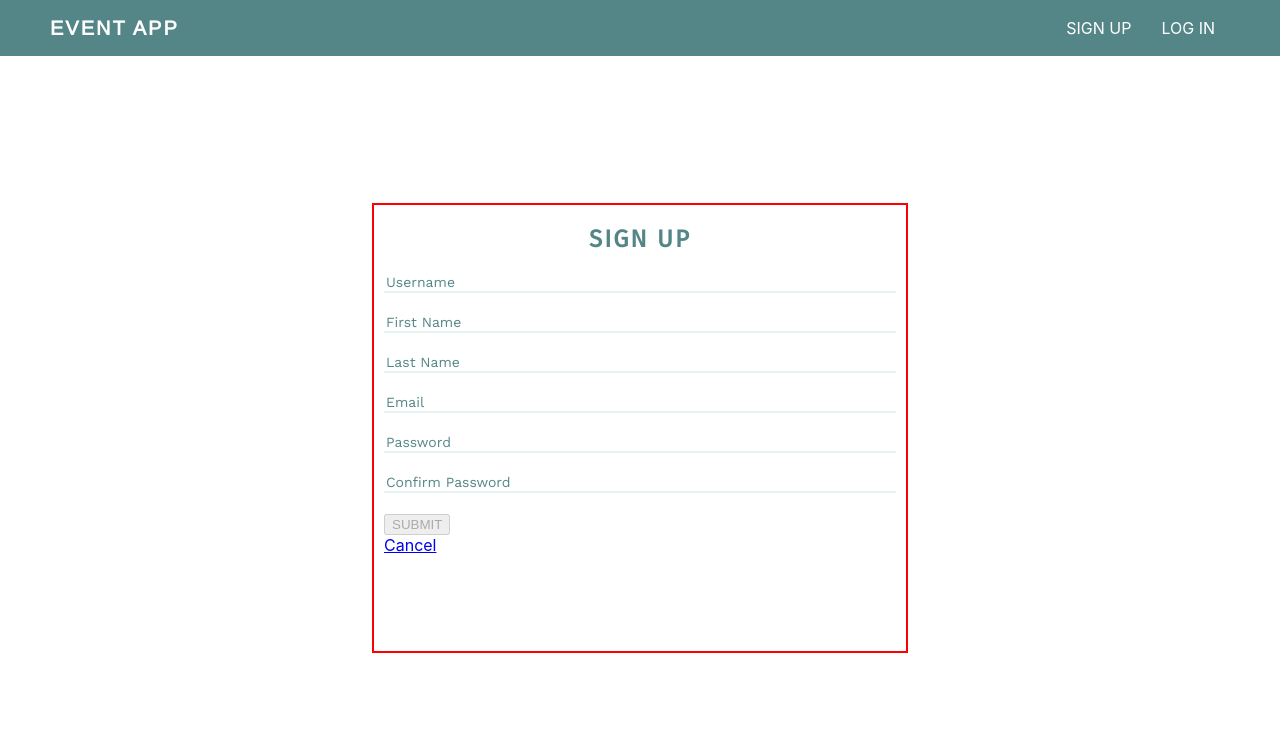
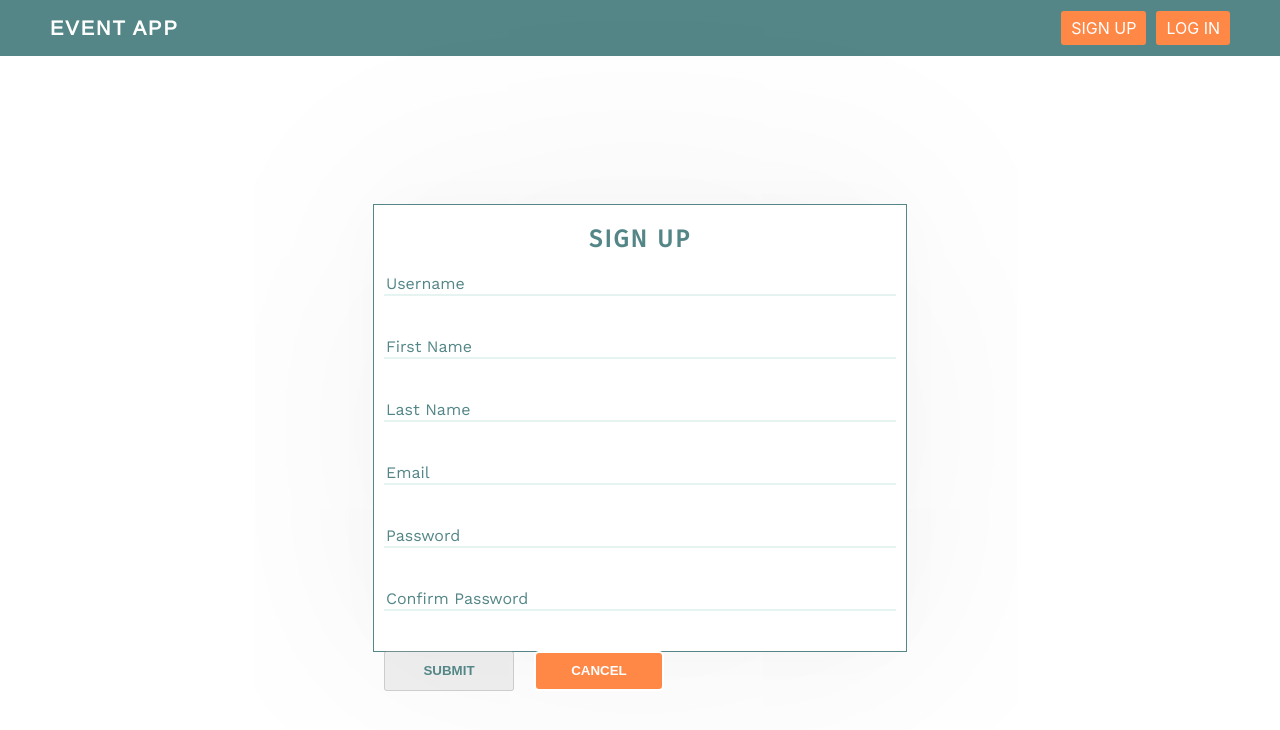
Before and after one commit to ManohisoaVicky/Project4-Event, a React (Create React App) app in the folder client/: page /signup in a window 1280 px wide. Shown: the top 730 px of the page. Built offline with nearby package versions, Linux system fonts and the light colour scheme.

Commit message:
added styling to buttons in signup page

```diff
--- a/client/src/components/FormElements/Button/Button.css
+++ b/client/src/components/FormElements/Button/Button.css
@@ -0,0 +1,98 @@
+:root {
+    --dark-blue: #548687;
+    --light-blue: #E6F4F1;
+    --aqua: #BEFCFD;
+    --orange: #FF8847;
+    --white: white;
+    --app-title: "Arimo";
+    --app-headers: "Fira Sans";
+    --app-text: "Work Sans";
+}
+
+.submit-btn {
+    min-width: 130px;
+    height: 40px;
+    color: #fff;
+    padding: 5px 10px;
+    font-weight: bold;
+    cursor: pointer;
+    transition: all 0.3s ease;
+    position: relative;
+    display: inline-block;
+    outline: none;
+    border-radius: 5px;
+    z-index: 0;
+    background: #fff;
+    overflow: hidden;
+    border: 2px solid var(--dark-blue);
+    color: var(--dark-blue);
+}
+
+.submit-btn:hover {
+    color: #fff;
+}
+
+.submit-btn:hover:after {
+    width: 100%;
+}
+
+.submit-btn:after {
+    content: "";
+    position: absolute;
+    z-index: -1;
+    transition: all 0.3s ease;
+    left: 0;
+    top: 0;
+    width: 0;
+    height: 100%;
+    background: var(--dark-blue);
+}
+
+.disabled {
+    min-width: 130px;
+    height: 40px;
+    color: var(--dark-blue);
+    padding: 5px 10px;
+    font-weight: bold;
+    cursor: not-allowed;
+}
+
+.cancel-btn {
+    min-width: 130px;
+    height: 40px;
+    color: var(--orange);
+    padding: 5px 10px;
+    font-weight: bold;
+    cursor: pointer;
+    transition: all 0.3s ease;
+    position: relative;
+    display: inline-block;
+    outline: none;
+    border-radius: 5px;
+    z-index: 0;
+    background: var(--orange);
+    overflow: hidden;
+    border: 2px solid var(--white);
+    color: var(--white);
+}
+
+.cancel-btn:hover {
+    color: var(--orange);
+    border: 2px solid var(--orange);
+}
+
+.cancel-btn:hover:after {
+    width: 100%;
+}
+
+.cancel-btn:after {
+    content: "";
+    position: absolute;
+    z-index: -1;
+    transition: all 0.3s ease;
+    left: 0;
+    top: 0;
+    width: 0;
+    height: 100%;
+    background: var(--white);
+}
--- a/client/src/components/FormElements/Button/Button.jsx
+++ b/client/src/components/FormElements/Button/Button.jsx
@@ -9,13 +9,15 @@ function Button(props) {
     <button onClick={props.handleDelete} >{props.text}</button>
   ) : props.text === "UPDATE" ? (
     <button onClick={props.toUpdatePage}>{props.text}</button>
-  ) : props.text === "SUBMIT" && (
-    <button type={props.type} disabled={props.isDisabled} >{props.text}</button>
+  ) : props.text === "SUBMIT" ? (
+    <button type={props.type} disabled={props.isDisabled} className={props.isDisabled ? "disabled" : "submit-btn"}>{props.text}</button>
+  ) : props.text === "CANCEL" && (
+    <button className='cancel-btn'>{props.text}</button>
   )
   return (
-    <div>
+    <>
       {button}
-    </div>
+    </>
   )
 }
 
--- a/client/src/components/FormElements/Input/Input.css
+++ b/client/src/components/FormElements/Input/Input.css
@@ -20,12 +20,12 @@
 .email,
 .password,
 .password_confirmation {
-    margin: 0px 0px 20px 0px;
+    margin: 0px 0px 40px 0px;
     border: none;
     border-bottom: 2px solid var(--light-blue);
     outline: none;
     color: var(--dark-blue);
-    font-size: 14px;
+    font-size: 16px;
     transition: 0.8s;
     font-family: var(--app-text);
 }
@@ -36,8 +36,6 @@
 .email:focus,
 .password:focus,
 .password_confirmation:focus {
-    font-size: 14px;
-    left: 0px;
     border-bottom: 2px solid var(--dark-blue);
 }
 
--- a/client/src/components/NavBar/NavBar.css
+++ b/client/src/components/NavBar/NavBar.css
@@ -5,6 +5,8 @@
     --orange: #FF8847;
     --white: white;
     --app-title: "Arimo";
+    --app-headers: "Fira Sans";
+    --app-text: "Work Sans";
 }
 
 .navBar-container {
@@ -32,6 +34,7 @@
 #user-link {
     color: var(--light-blue);
     padding: 0px;
+    margin-left: 10px;
 }
 
 .logged-in-links a,
@@ -39,3 +42,12 @@
     padding: 0px 15px;
     color: var(--white);
 }
+
+#login-link,
+#signup-link,
+#logout-link {
+    background-color: var(--orange);
+    margin-left: 10px;
+    padding: 7px 10px;
+    border-radius: 3px;
+}
--- a/client/src/components/NavBar/NavBar.jsx
+++ b/client/src/components/NavBar/NavBar.jsx
@@ -23,7 +23,7 @@ function NavBar({state, setState}) {
     <>
     <NavLink to="" className="nav-logo">EVENT APP</NavLink>
     <div className='logged-in-links'>
-      <NavLink to="" onClick={handleLogOut} >LOG OUT</NavLink>
+      <NavLink to="" onClick={handleLogOut} id="logout-link" >LOG OUT</NavLink>
       <NavLink to={`/profile/${state.id}`} id="user-link">{state.first_name}</NavLink>
     </div>
     </>
@@ -31,8 +31,8 @@ function NavBar({state, setState}) {
     <>
     <NavLink to="" className="nav-logo">EVENT APP</NavLink>
     <div className='logged-out-links'>
-      <NavLink to="/signup">SIGN UP</NavLink>
-      <NavLink to="/login">LOG IN</NavLink>
+      <NavLink to="/signup" id="signup-link">SIGN UP</NavLink>
+      <NavLink to="/login" id="login-link">LOG IN</NavLink>
     </div>
     </>
   )
--- a/client/src/pages/SignUpPage/SignUpPage.css
+++ b/client/src/pages/SignUpPage/SignUpPage.css
@@ -22,7 +22,10 @@
     display: flex;
     flex-direction: column;
 
-    border: 2px solid red;
+    box-shadow:
+    0px 0px 62.6px -18px rgba(0, 0, 0, 0.04),
+    0px 0px 500px -18px rgba(0, 0, 0, 0.08);
+    border: 1px solid var(--dark-blue);
     padding: 0px 10px;
     height: 60%;
     width: 40%;
@@ -34,3 +37,11 @@
     letter-spacing: 2px;
     color: var(--dark-blue);
 }
+
+.signup-button-container {
+    display: flex;
+}
+
+.signup-button-container button {
+    margin-right: 20px;
+}
--- a/client/src/pages/SignUpPage/SignUpPage.jsx
+++ b/client/src/pages/SignUpPage/SignUpPage.jsx
@@ -137,11 +137,9 @@ function SignUpPage() {
         autoComplete="on"
         />
         {passConfInvalid && <ErrorMessage error="input-validation-error" text="The password and password confirmation do not match" /> }
-        <div>
-          <div>
-            <Button text="SUBMIT" type="Submit" isDisabled={formIsInvalid} />
-            <Link to='/'>Cancel</Link>
-          </div>
+        <div className='signup-button-container'>
+          <Button text="SUBMIT" type="Submit" isDisabled={formIsInvalid} />
+          <Link to='/'><Button text="CANCEL"/></Link>
         </div>
       </form>
     </div>
```
